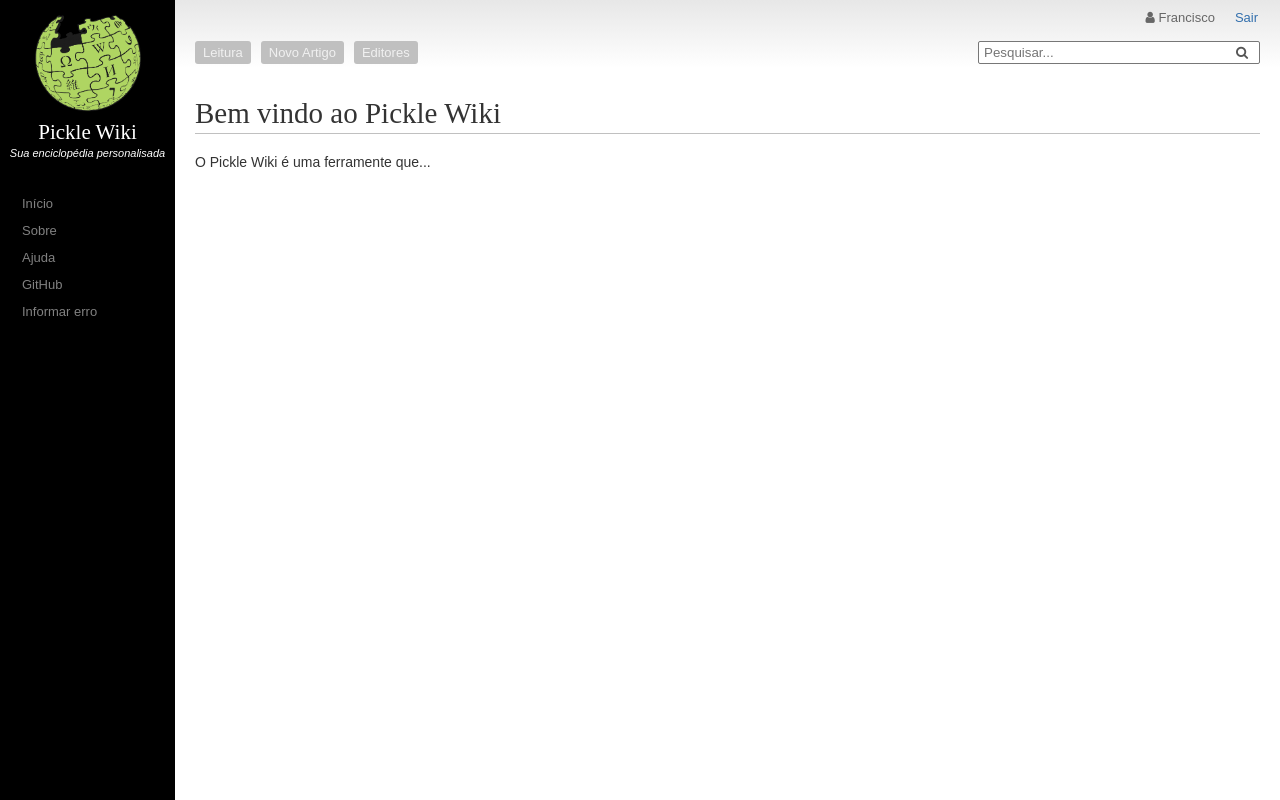
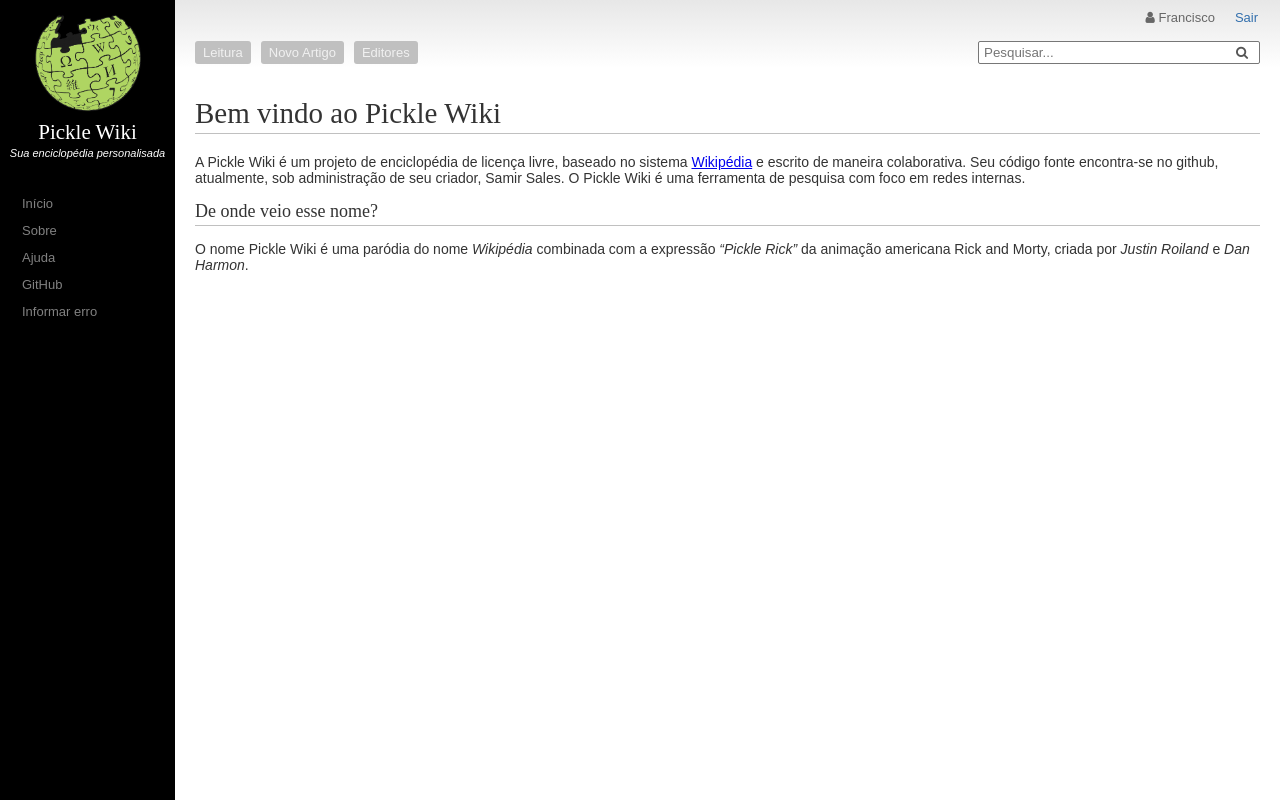
Before and after one commit to SamirSales/pickle-wiki-backend-springboot, a React (Create React App) app in the folder react/: page /welcome in a window 1280 px wide. Built offline with nearby package versions, Linux system fonts and the light colour scheme.

Commit message:
setting welcome page

```diff
--- a/react/src/components/Welcome/Welcome.js
+++ b/react/src/components/Welcome/Welcome.js
@@ -1,12 +1,20 @@
 import React from 'react';
-
-import SimpleTemplate from '../../components/SimpleTemplate/SimpleTemplate';
+import ReactMarkdown from 'react-markdown';
 
 const welcome = ( props ) => {
 
+    const body = "# Bem vindo ao Pickle Wiki \r"+
+    "A Pickle Wiki é um projeto de enciclopédia de licença livre, baseado no sistema "+
+    "[Wikipédia](https://www.wikipedia.org/) e escrito de maneira colaborativa. "+
+    "Seu código fonte encontra-se no github, atualmente, sob administração de seu criador, Samir Sales. "+
+    "O Pickle Wiki é uma ferramenta de pesquisa com foco em redes internas.\r"+
+
+    "## De onde veio esse nome?\r"+
+    "O nome Pickle Wiki é uma paródia do nome *Wikipédia* combinada com a expressão *“Pickle Rick”* "+
+    "da animação americana Rick and Morty, criada por *Justin Roiland* e *Dan Harmon*.";
+
     return (
-        <SimpleTemplate title="Bem vindo ao Pickle Wiki"
-            text="O Pickle Wiki é uma ferramente que..." />
+        <div className='text-editor-markdown'><ReactMarkdown source={body} /></div>
     )
 };
 export default welcome;
```
